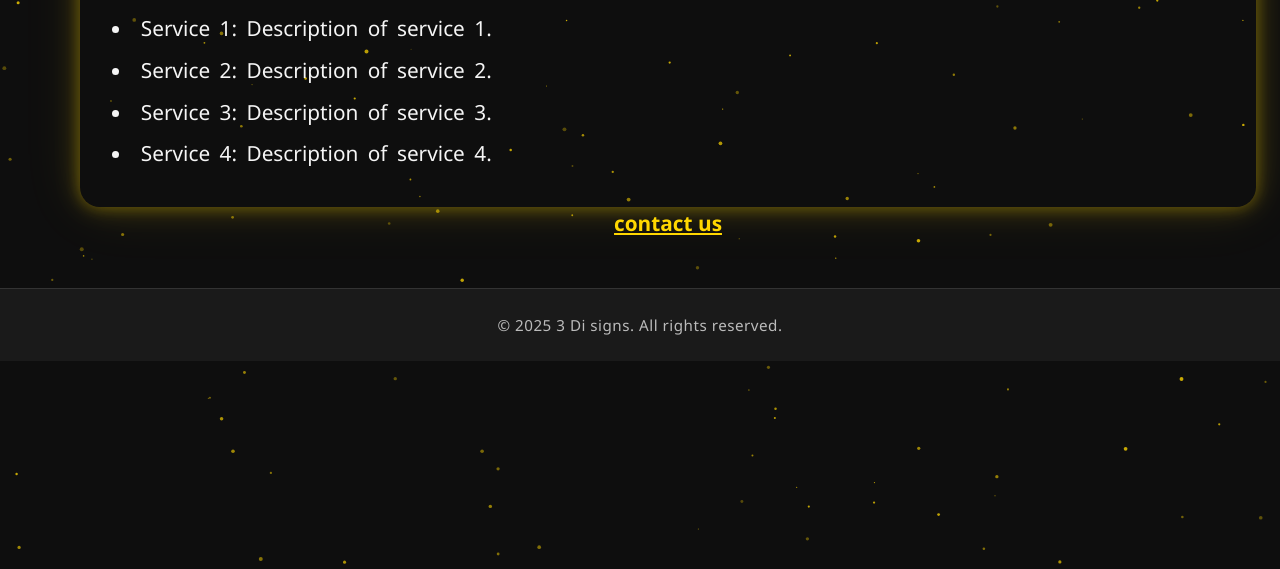
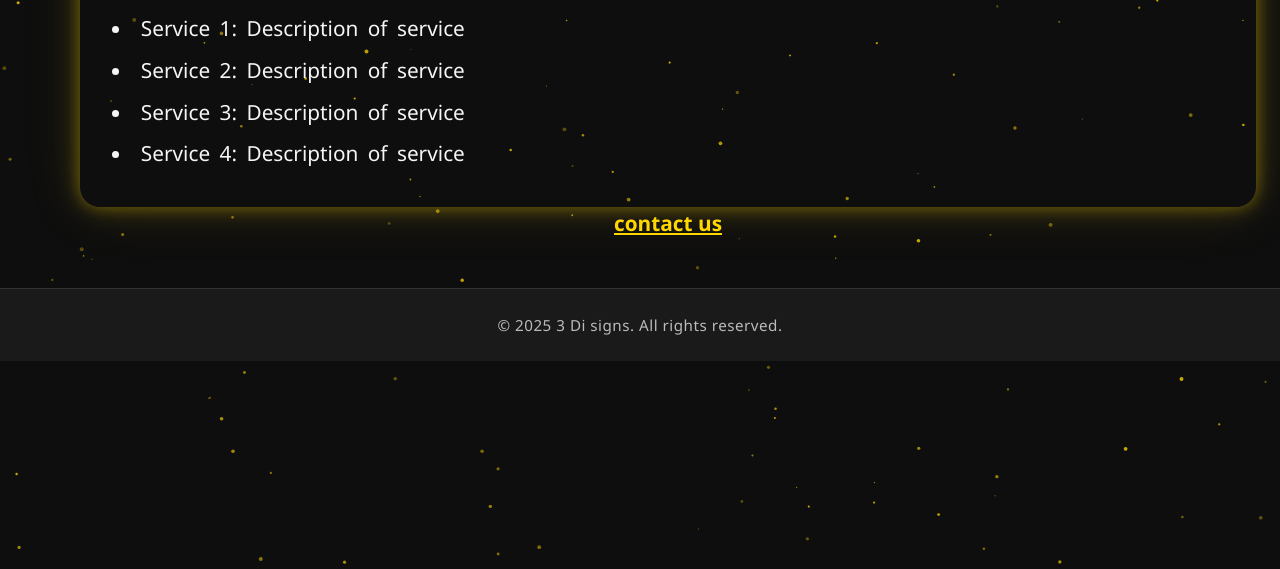
Before and after one commit to Anish984/3Di-Signs-DigitalPrinting, a plain HTML site: page services.html in a window 1280 px wide. Shown: the part 231-800 px from the top of the page. Drawn offline with Linux system fonts and the light colour scheme.

Commit message:
Update services.html

```diff
--- a/services.html
+++ b/services.html
@@ -34,10 +34,10 @@
         <section>
             <div class="cloud">
                 <h2 class="color-text">Services We Offer</h2>
-                <li>Service 1: Description of service 1.</li>
-                <li>Service 2: Description of service 2.</li>
-                <li>Service 3: Description of service 3.</li>
-                <li>Service 4: Description of service 4.</li>
+                <li>Service 1: Description of service</li>
+                <li>Service 2: Description of service</li>
+                <li>Service 3: Description of service</li>
+                <li>Service 4: Description of service</li>
             </div>
 
         </section>
```
